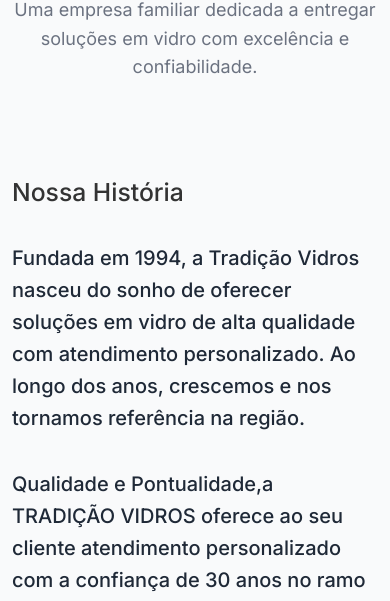
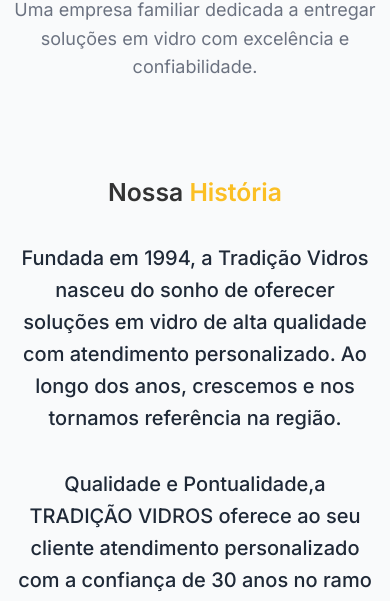
Before and after one commit to carlosresendeP/tradicao-vidros, a plain HTML site: page index.html in a window 390 px wide. Shown: the part 989-1590 px from the top of the page. Drawn offline with nearby package versions, Linux system fonts and the light colour scheme.

Commit message:
melhoria na seção "Nossa História" e ajustes de estilo

```diff
--- a/index.html
+++ b/index.html
@@ -116,9 +116,9 @@
                     </div>
                 </div>
 
-                <div class="row align-items-center">
+                <div class="row ">
                     <div class="col-lg-6 info-about">
-                        <h3 class="h2 mb-4">Nossa História</h3>
+                        <h3 class="h2 mb-4 title-about">Nossa <span class="highlight">História</span></h3>
                         <p class="mb-4 text-abolt">
                             Fundada em 1994, a Tradição Vidros nasceu do sonho de oferecer soluções em vidro de alta
                             qualidade
--- a/style.css
+++ b/style.css
@@ -251,7 +251,7 @@ body {
 .info-about {
     display: flex;
     flex-direction: column;
-    justify-content: space-between;
+
     align-items: flex-start;
     gap: 10px;
     height: 100%;
@@ -261,6 +261,13 @@ body {
     font-weight: 500;
     color: var(--dark-gray);
     font-size: 20px;
+}
+
+.title-about{
+    font-weight: 600;
+}
+.title-about .highlight {
+    color: var(--secondary-yellow);
 }
 
 .social-links{
@@ -318,7 +325,7 @@ body {
 .info-highlights-left {
     display: flex;
     flex-direction: column;
-    justify-content: space-between;
+
     align-items: flex-start;
     min-height: 100dvh;
     gap: 10px;
@@ -329,7 +336,7 @@ body {
     min-height: auto;
     background: white;
     border-radius: 12px;
-    padding: 30px;
+    padding: 20px;
     box-shadow: 0 4px 6px rgba(0, 0, 0, 0.1);
     margin-bottom: 1.5rem;
 }
@@ -558,5 +565,15 @@ body {
         .section-title {
             font-size: 2rem;
         }
+
+        .hero-content-wrapper{
+            margin-top: 80px;
+        }
+        .info-about{
+            align-items: center;
+            text-align: center;
+        }
+
+
     }
 }
```
